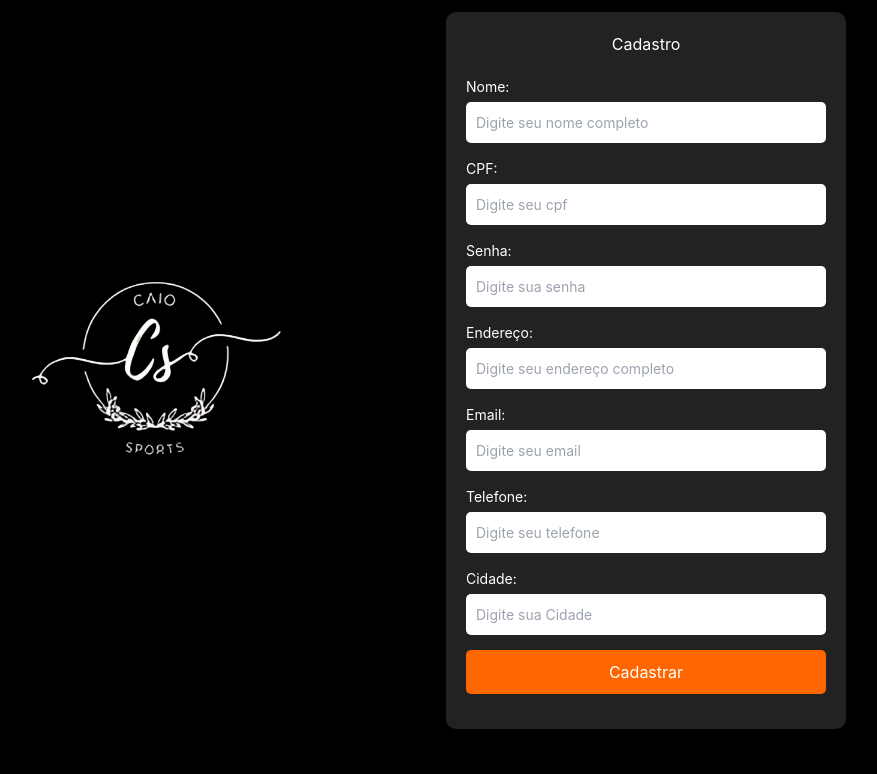
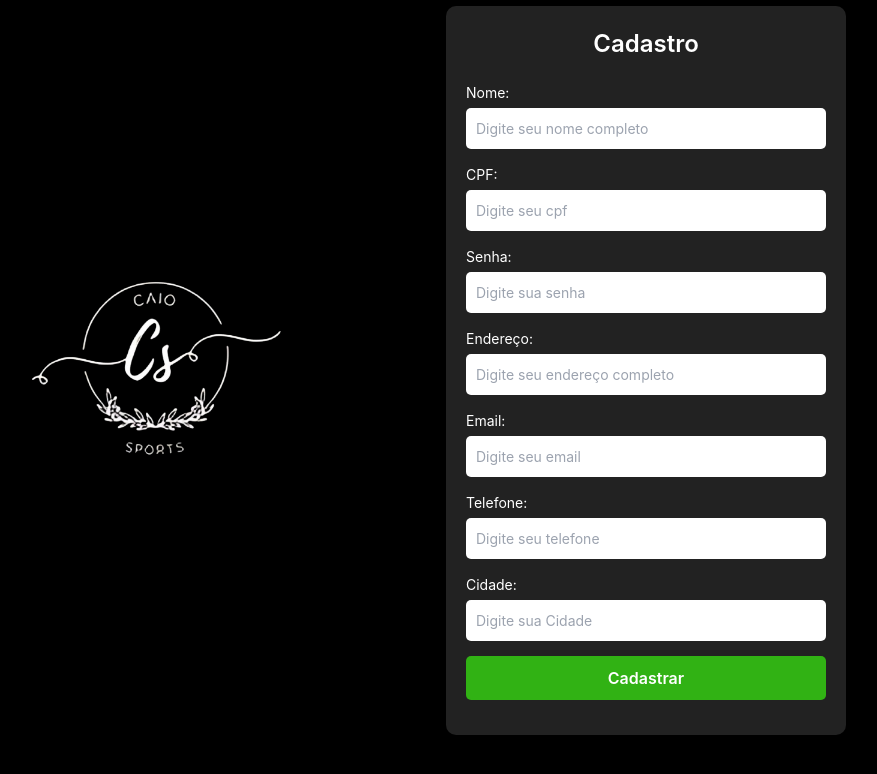
Before and after one commit to igor007-cyber/FrontEndPweb2, a React (Create React App) app: page /cadastro in a window 1280 px wide. Shown: the top 774 px of the page, without its empty margins (214-1091 px from the left). Built offline with nearby package versions, Linux system fonts and the light colour scheme.

Commit message:
cadastro

```diff
--- a/src/screens/Cadastro/estilo.css
+++ b/src/screens/Cadastro/estilo.css
@@ -48,6 +48,8 @@ html, body, #root {
 form h2 {
     text-align: center;
     margin-bottom: 20px;
+    font-size: 24px;
+    font-weight: 600;
 }
 
 form label {
@@ -68,12 +70,13 @@ form input {
 button {
     width: 100%;
     padding: 10px;
-    background-color: #ff6600;
+    background-color: #31b214;
     color: white;
     border: none;
     border-radius: 5px;
     font-size: 16px;
     cursor: pointer;
+    font-weight: 600;
 }
 
 button:hover {
```
